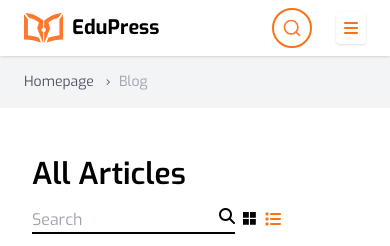
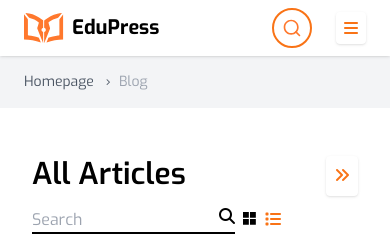
Before and after one commit to ahmedos248/learnpress, a React (Vite) app: page /blog in a window 390 px wide. Shown: the top 246 px of the page. Built offline with nearby package versions, Linux system fonts and the light colour scheme; data requests are answered from the project's data file.

Commit message:
added blog slider on mobile

```diff
--- a/src/components/AllArticles.jsx
+++ b/src/components/AllArticles.jsx
@@ -1,3 +1,4 @@
+import { useState } from "react";
 import Stagger from "./cards/Stagger";
 import useData from "./hooks/useData";
 import usePagination from "./hooks/usePagination";
@@ -6,6 +7,7 @@ import SearchBar from "./SearchBar";
 import SliderArticles from "./SliderArticles";
 
 const AllArticles = () => {
+  const [open, setOpen] = useState(false);
   const {
     filteredArticlesLocal,
     articleSearch,
@@ -24,6 +26,12 @@ const AllArticles = () => {
 
   return (
     <section className="max-w-screen-xl mx-auto px-8 py-12 bg-white exo-text lg:grid lg:grid-cols-4 gap-10">
+      <button
+        onClick={() => setOpen(prev => !prev)}
+        className="lg:hidden text-orange-500 bg-white p-2 rounded shadow float-right"
+      >
+        <i class="fa-solid fa-angles-right"></i>
+      </button>
       <div className="lg:col-span-3">
         <SearchBar
           title="All Articles"
@@ -46,6 +54,15 @@ const AllArticles = () => {
       <div className="lg:col-span-1 lg:flex lg:flex-col space-y-6 mb-10 hidden">
         <SliderArticles articles={filteredArticlesLocal} />
       </div>
+      <SliderArticles articles={filteredArticlesLocal} className={`backdrop-blur-md p-4 shadow fixed top-14 right-0 w-[50%] h-full z-20 exo-text lg:text-[16px] text-[14px] font-semibold lg:hidden overflow-auto pb-16 transition-all duration-300 ease-in-out ${open ? "left-0" : "-left-full"}`} />
+      <div
+        className={`
+    fixed inset-0 z-10 bg-black bg-opacity-40 w-full h-full lg:hidden
+    transition-all duration-300
+    ${open ? "opacity-100 pointer-events-auto" : "opacity-0 pointer-events-none"}
+  `}
+        onClick={() => setOpen(false)}
+      />
     </section>
   );
 };
--- a/src/components/SliderArticles.jsx
+++ b/src/components/SliderArticles.jsx
@@ -17,16 +17,14 @@ const tags = [
   "LearnPress",
   "Instructor",
 ];
-const SliderArticles = ({ articles }) => {
-    // Function to get count of articles in each category
+const SliderArticles = ({ className = '', articles }) => {
   const getCount = (cat) =>
     articles.filter((article) => article.category === cat).length;
-  // Sort articles by date in descending order
-const sortedArticles = [...articles].sort(
-  (a, b) => new Date(b.date) - new Date(a.date)
-);
+  const sortedArticles = [...articles].sort(
+    (a, b) => new Date(b.date) - new Date(a.date)
+  );
   return (
-    <div className='flex flex-col'>
+    <div className={`flex flex-col ${className}`}>
       <div className="mb-5">
         <h3 className="font-semibold mb-3"> Category</h3>
         {categories.map((cat) => (
```
